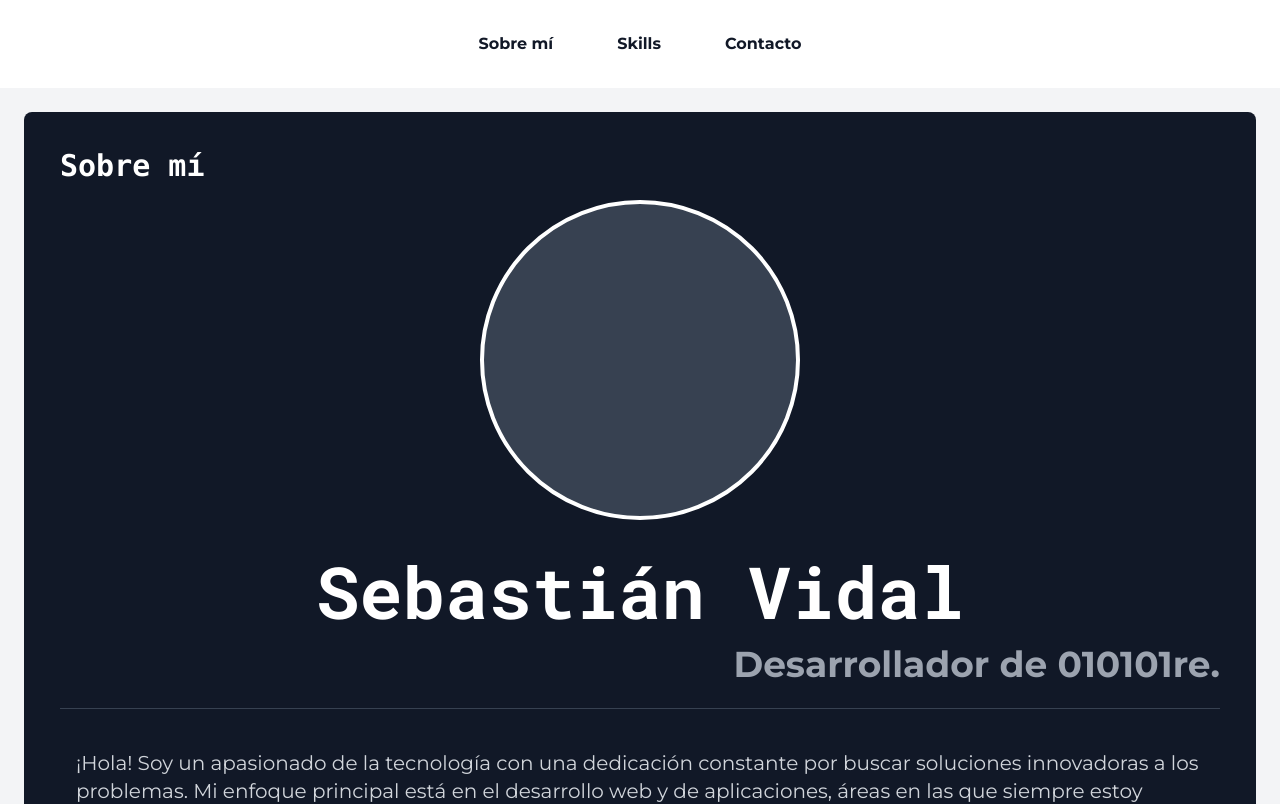
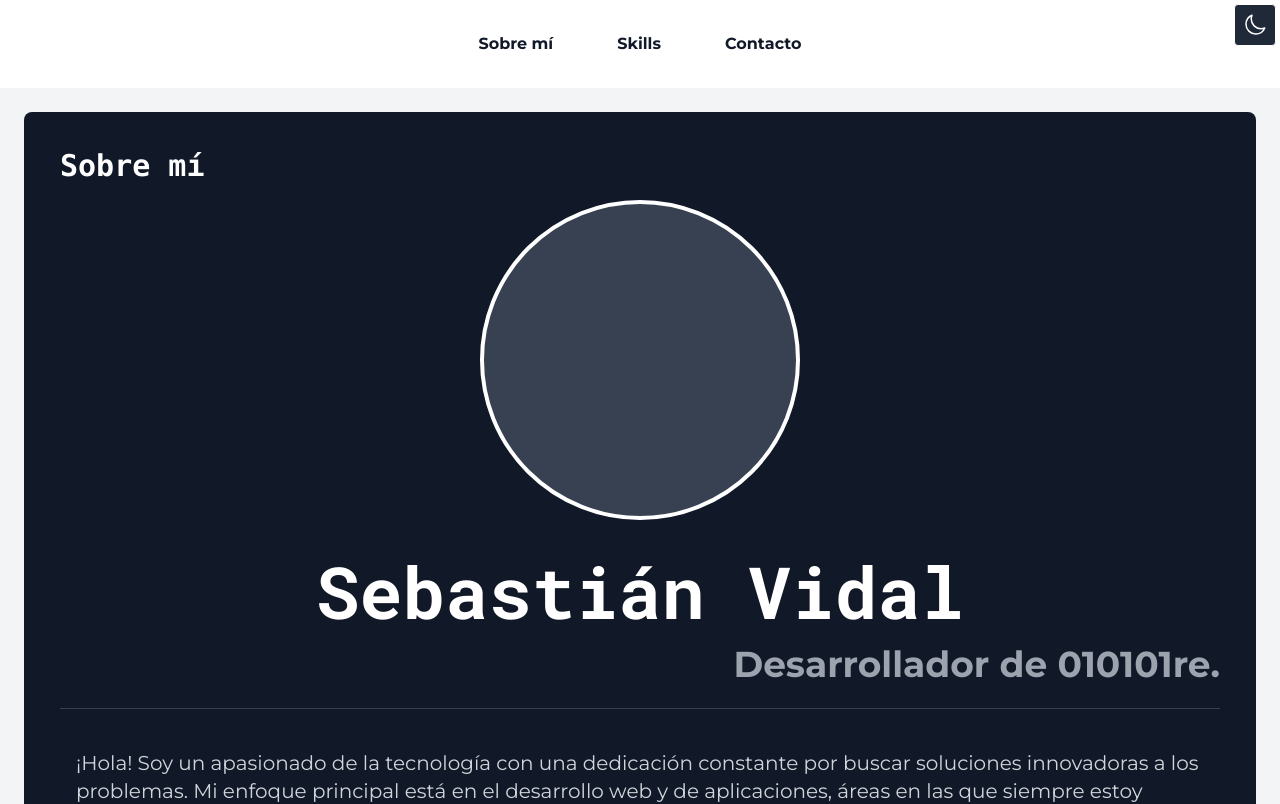
Before and after one commit to sebastianvr/sebastianvr.github.io, an Angular app: page / in a window 1280 px wide. Shown: the top 804 px of the page. Built offline with nearby package versions, Linux system fonts and the light colour scheme.

Commit message:
feat: Implementando el nuevo componente component-dark-button.

```diff
--- a/src/app/app.component.html
+++ b/src/app/app.component.html
@@ -1,5 +1,6 @@
-<div [class.dark]="isDarkMode" class="min-h-screen bg-gray-100 dark:bg-gray-900">
-  <component-sidenav (toggleDarkModeEvent)="toggleDarkMode()"></component-sidenav>
+<div class="min-h-screen bg-gray-100 dark:bg-gray-900">
+  <component-dark-button (toggleDarkModeEvent)="toggleDarkMode($event)"></component-dark-button>
+  <component-sidenav></component-sidenav>
   <main class="p-6">
     <div class="container mx-auto">
       <page-about-myself id="about-myself"></page-about-myself>
--- a/src/app/app.component.ts
+++ b/src/app/app.component.ts
@@ -6,6 +6,7 @@ import { SkillsComponent } from './pages/skills/skills.component';
 import { FooterComponent } from './components/footer/footer.component';
 import { ContactComponent } from './pages/contact/contact.component';
 import { AboutMyselfComponent } from './pages/about-myself/about-myself.component';
+import { DarkButtonComponent } from './components/dark-button/dark-button.component';
 
 const components = [
   RouterOutlet,
@@ -13,7 +14,8 @@ const components = [
   SkillsComponent,
   FooterComponent,
   ContactComponent,
-  AboutMyselfComponent
+  AboutMyselfComponent,
+  DarkButtonComponent
 ];
 
 @Component({
@@ -24,11 +26,12 @@ const components = [
   styleUrl: './app.component.css'
 })
 export class AppComponent {
-
-  isDarkMode: boolean = false;
-
-  toggleDarkMode(): void {
-    this.isDarkMode = !this.isDarkMode;
+  toggleDarkMode(isDarkMode: boolean) {
+    if (isDarkMode) {
+      document.body.classList.add('dark');
+    } else {
+      document.body.classList.remove('dark');
+    }
   }
 
 }
```
Also changed, not shown: 1 other file (tests, documents, lock files or other folders).
